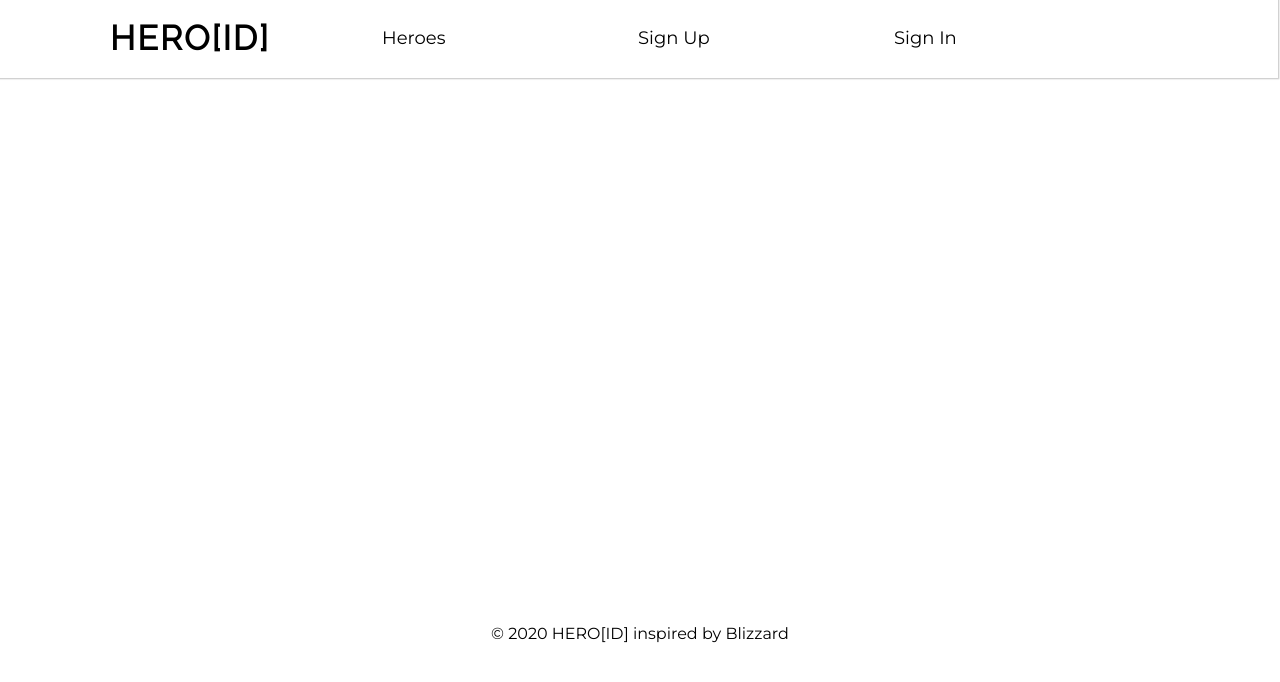
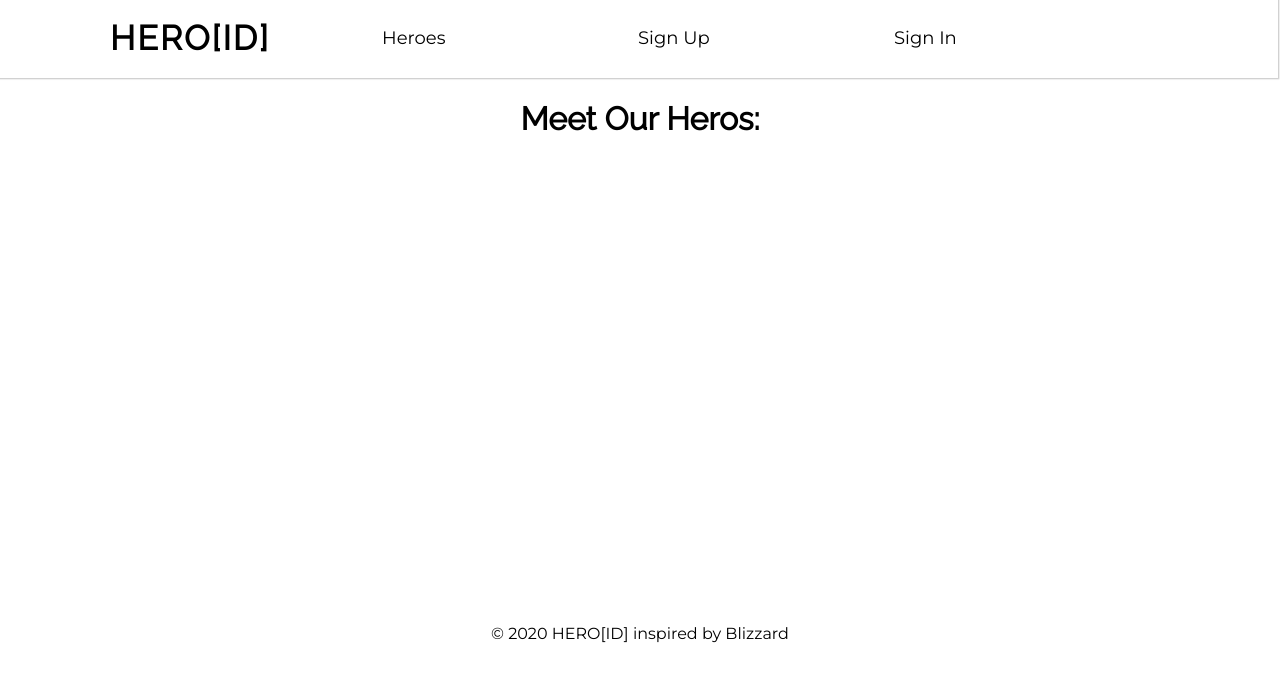
Before and after one commit to llukkah/fantasy-hero, a React (Create React App) app in the folder client/: page / in a window 1280 px wide. Shown: the top 682 px of the page. Built offline with nearby package versions, Linux system fonts and the light colour scheme.

Commit message:
Home needs to be a class component

```diff
--- a/client/src/components/Home.css
+++ b/client/src/components/Home.css
@@ -1,3 +1,14 @@
+@import url('https://fonts.googleapis.com/css?family=Manrope|Raleway&display=swap');
+
+* {
+    margin: 0px;
+    padding: 0px;
+}
+
+h1.meet {
+    font-family: 'Raleway', sans-serif;
+}
+
 @media (max-width: 500px) {
     .home {
         padding: 100px 40px;
--- a/client/src/components/Home.jsx
+++ b/client/src/components/Home.jsx
@@ -1,14 +1,24 @@
-import React from 'react'
-import './Home.css'
-import Layout from './shared/Layout'
+import React from "react";
+import "./Home.css";
+import Layout from "./shared/Layout";
+import { Component } from "react";
 
-const Home = (props) => {
-  return (
-    <Layout user={props.user}>
-      <div className="home">
-      </div>
-    </Layout>
-  )
+class Home extends Component {
+  constructor() {
+    super();
+    // this.state = {
+    //   hero:
+    // }
+  }
+  render() {
+    return (
+      <Layout user={this.props.user}>
+        <div className="home">
+          <h1 className="meet">Meet Our Heros:</h1>
+        </div>
+      </Layout>
+    );
+  }
 }
 
-export default Home
+export default Home;
--- a/client/src/components/SignUp.css
+++ b/client/src/components/SignUp.css
@@ -1,10 +1,11 @@
 
-@import url('https://fonts.googleapis.com/css?family=Montserrat:200,400,500,700&display=swap');
+/* @import url('https://fonts.googleapis.com/css?family=Montserrat:200,400,500,700&display=swap'); */
+@import url('https://fonts.googleapis.com/css?family=Manrope|Raleway&display=swap');
 
 body {
   margin: 0;
   padding: 0;
-  font-family: 'Montserrat';
+  font-family: 'Raleway', sans-serif;
   overflow: hidden;
   height: 100%;
 }
```
